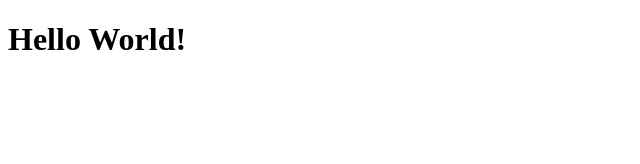
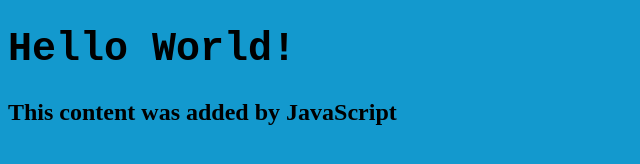
Before and after one commit to addisonfrei/Addisons-Web-Customs, a plain HTML site: page index.html in a window 1280 px wide. Shown: the whole page, without its empty margins (0-640 px from the left). Drawn offline with Linux system fonts and the light colour scheme.

Commit message:
Added style.css and script.js, connected to index.html

```diff
--- a/index.html
+++ b/index.html
@@ -1,9 +1,11 @@
 <!DOCTYPE html>
 <html lang="en">
   <head>
-      <title>My Personal Website</title>
+    <link rel="stylesheet" href="style.css" />
+    <title>My Personal Website</title>
   </head>
   <body>
       <h1>Hello World!</h1>
+      <script src="script.js"></script>
   </body>
 </html>
--- /dev/null
+++ b/script.js
@@ -0,0 +1,3 @@
+const h2 = document.createElement("h2");
+h2.textContent = "This content was added by JavaScript";
+document.querySelector("body").appendChild(h2);
--- /dev/null
+++ b/style.css
@@ -0,0 +1,7 @@
+body {
+    background: rgb(19, 153, 206);
+}
+h1 {
+    font-family: 'Courier New', Courier, monospace;
+    font-size: 40px;
+}
```
